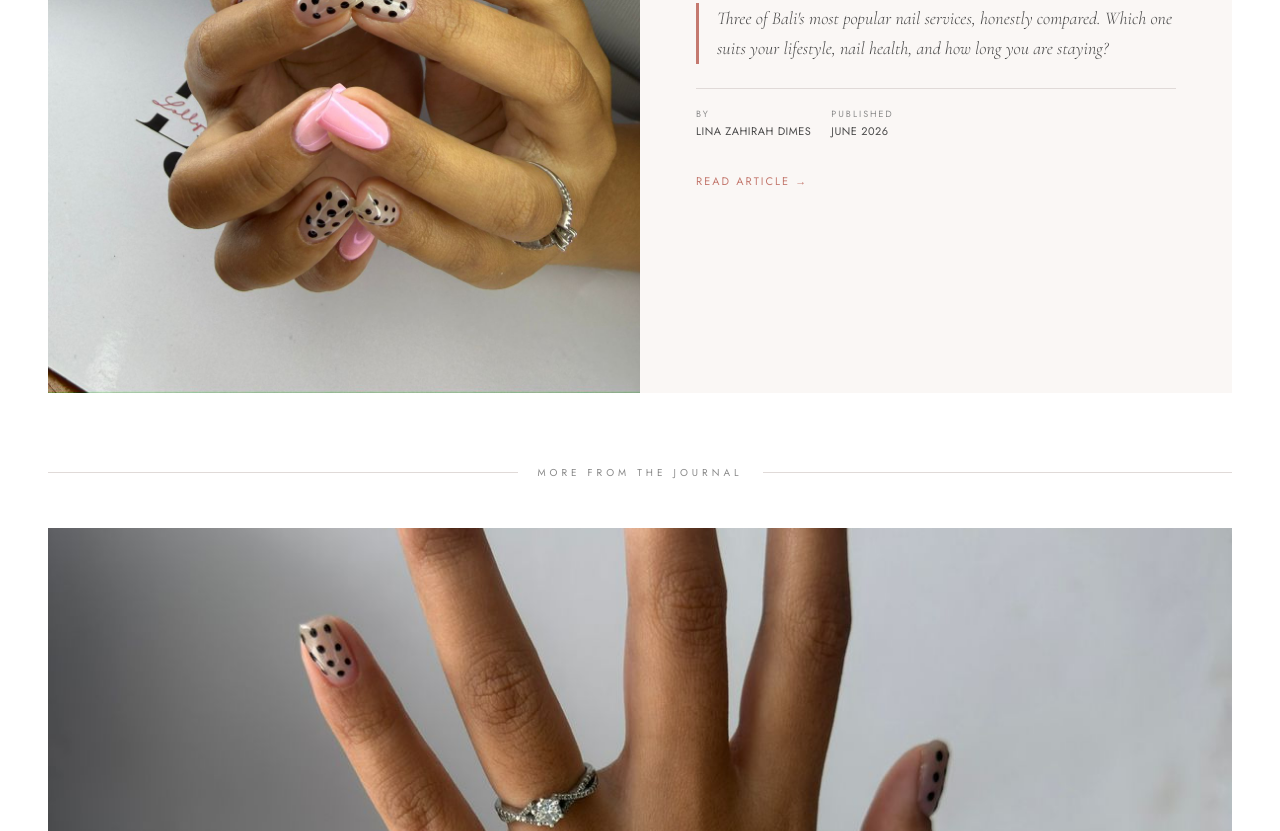
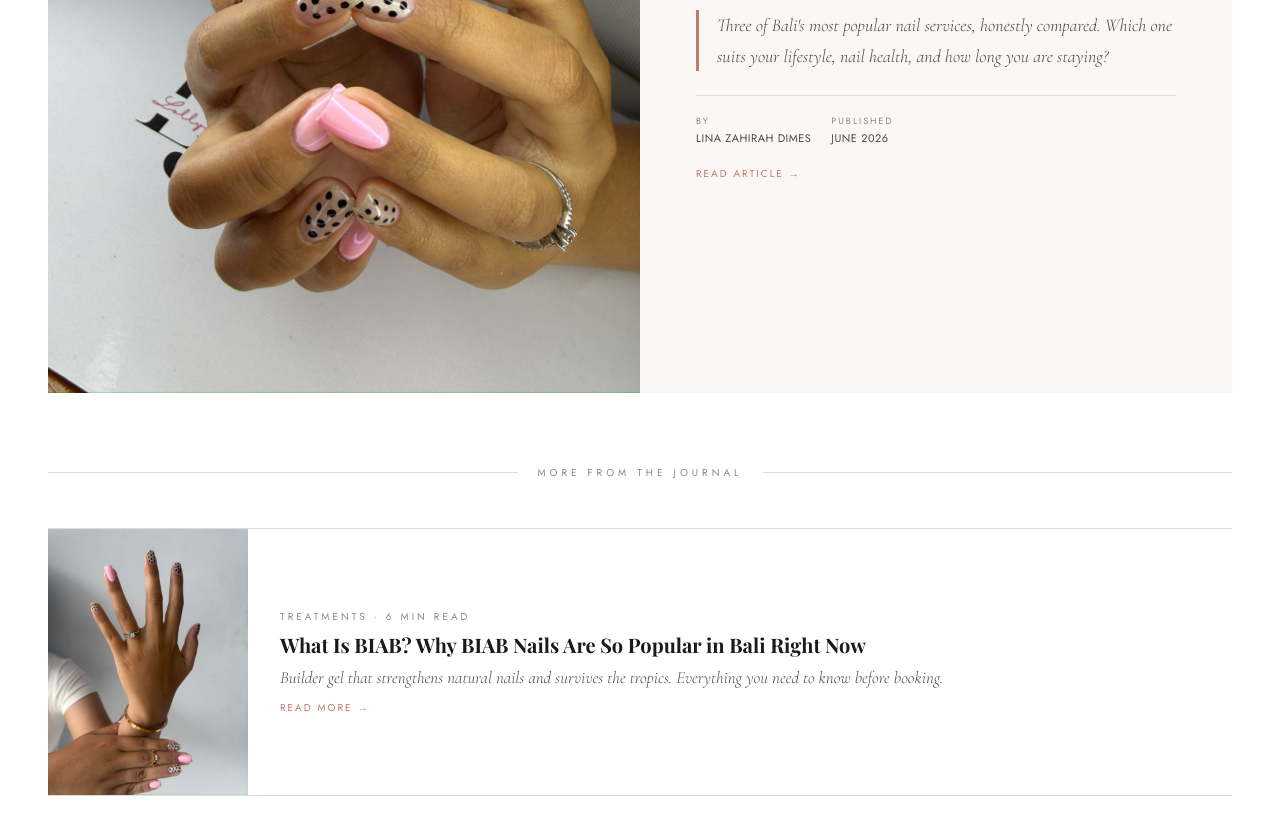
Before and after one commit to Sivvonhub/lollygagss-website, a website: page journal.html in a window 1280 px wide. Shown: the part 889-1720 px from the top of the page. Drawn offline with nearby package versions, Linux system fonts and the light colour scheme; no server answers; a script that the page names is missing.

Commit message:
Add files via upload

```diff
--- a/journal.html
+++ b/journal.html
@@ -507,41 +507,50 @@
       max-width:780px; margin:0 auto 56px; text-align:center; padding:0 24px;
     }
     .journal-grid {
-      display:grid; grid-template-columns:repeat(auto-fit, minmax(320px, 1fr));
-      gap:48px; max-width:1200px; margin:0 auto; padding:0 48px;
+      display:flex; flex-direction:column; gap:0;
+      max-width:1200px; margin:0 auto; padding:0 48px;
     }
     .journal-card {
-      background:var(--white); cursor:pointer;
-      transition:transform .25s; text-decoration:none; color:inherit;
-      display:block;
+      display:grid; grid-template-columns:200px 1fr;
+      border-top:1px solid var(--gray-light);
+      text-decoration:none; color:inherit;
+      transition:background .2s; cursor:pointer;
+      min-height:120px;
     }
-    .journal-card:hover { transform:translateY(-4px); }
+    .journal-card:last-child { border-bottom:1px solid var(--gray-light); }
+    .journal-card:hover { background:var(--blush); }
     .journal-card-image {
-      aspect-ratio: 4/3;
-      background:linear-gradient(145deg,#F4ECEC,#E0CCCA);
-      margin-bottom:20px;
-      display:flex; align-items:center; justify-content:center;
+      overflow:hidden; background:var(--blush);
     }
-    .journal-card-image span {
-      font-family:'Dancing Script',cursive; font-size:48px;
-      color:var(--rose); opacity:.6;
+    .journal-card-image img {
+      width:100%; height:100%; object-fit:cover; object-position:center; display:block;
+    }
+    .journal-card-body {
+      padding:24px 32px; display:flex; flex-direction:column; justify-content:center;
     }
     .journal-card-meta {
       font-family:'Jost',sans-serif; font-size:10px; letter-spacing:3px;
-      text-transform:uppercase; color:var(--rose); margin-bottom:10px;
+      text-transform:uppercase; color:var(--gray); margin-bottom:8px;
     }
     .journal-card-title {
-      font-family:'Playfair Display',serif; font-size:24px; font-weight:700;
-      line-height:1.25; margin-bottom:10px; color:var(--black);
+      font-family:'Playfair Display',serif; font-size:20px; font-weight:700;
+      line-height:1.25; margin-bottom:8px; color:var(--black);
     }
     .journal-card-excerpt {
       font-family:'Cormorant Garamond',serif; font-size:17px;
       font-weight:300; font-style:italic; color:var(--gray-dark);
-      line-height:1.6;
+      line-height:1.5; margin-bottom:10px;
     }
     .journal-card-link {
-      font-family:'Jost',sans-serif; font-size:11px; letter-spacing:2px;
-      text-transform:uppercase; color:var(--rose); margin-top:14px; display:inline-block;
+      font-family:'Jost',sans-serif; font-size:10px; letter-spacing:2px;
+      text-transform:uppercase; color:var(--rose); display:inline-block;
+    }
+    @media(max-width:600px) {
+      .journal-grid { padding:0 24px; }
+      .journal-card { grid-template-columns:120px 1fr; }
+      .journal-card-body { padding:16px; }
+      .journal-card-title { font-size:16px; }
+      .journal-card-excerpt { display:none; }
     }
     .journal-empty {
       text-align:center; padding:80px 24px; max-width:680px; margin:0 auto;
@@ -1130,17 +1139,18 @@
     <div class="journal-grid">
 
       <a class="journal-card" href="/journal/biab-bali.html">
-        <div class="journal-card-image" style="background:none; overflow:hidden;">
+        <div class="journal-card-image">
           <img src="/images/journal/biab-nails-bali-kerobokan.jpg"
-               alt="BIAB manicure with pink gel nails at Lollygagss Studio, Kerobokan Bali"
-               style="width:100%; height:100%; object-fit:cover; object-position:center; display:block;">
+               alt="BIAB manicure with pink gel nails at Lollygagss Studio, Kerobokan Bali">
         </div>
-        <div class="journal-card-meta">
-          <span data-en="Treatments · 6 min read" data-id="Perawatan · 6 min baca">Treatments · 6 min read</span>
+        <div class="journal-card-body">
+          <div class="journal-card-meta">
+            <span data-en="Treatments · 6 min read" data-id="Perawatan · 6 min baca">Treatments · 6 min read</span>
+          </div>
+          <h3 class="journal-card-title" data-en="What Is BIAB? Why BIAB Nails Are So Popular in Bali Right Now" data-id="Apa Itu BIAB? Mengapa Kuku BIAB Begitu Populer di Bali Saat Ini">What Is BIAB? Why BIAB Nails Are So Popular in Bali Right Now</h3>
+          <p class="journal-card-excerpt" data-en="Builder gel that strengthens natural nails and survives the tropics. Everything you need to know before booking." data-id="Gel builder yang menguatkan kuku alami dan tahan iklim tropis.">Builder gel that strengthens natural nails and survives the tropics. Everything you need to know before booking.</p>
+          <span class="journal-card-link" data-en="Read more →" data-id="Baca selengkapnya →">Read more →</span>
         </div>
-        <h3 class="journal-card-title" data-en="What Is BIAB? Why BIAB Nails Are So Popular in Bali Right Now" data-id="Apa Itu BIAB? Mengapa Kuku BIAB Begitu Populer di Bali Saat Ini">What Is BIAB? Why BIAB Nails Are So Popular in Bali Right Now</h3>
-        <p class="journal-card-excerpt" data-en="Builder gel that strengthens natural nails and survives the tropics. Everything you need to know before booking." data-id="Gel builder yang menguatkan kuku alami dan tahan iklim tropis.">Builder gel that strengthens natural nails and survives the tropics. Everything you need to know before booking.</p>
-        <span class="journal-card-link" data-en="Read more →" data-id="Baca selengkapnya →">Read more →</span>
       </a>
 
     </div>
```
